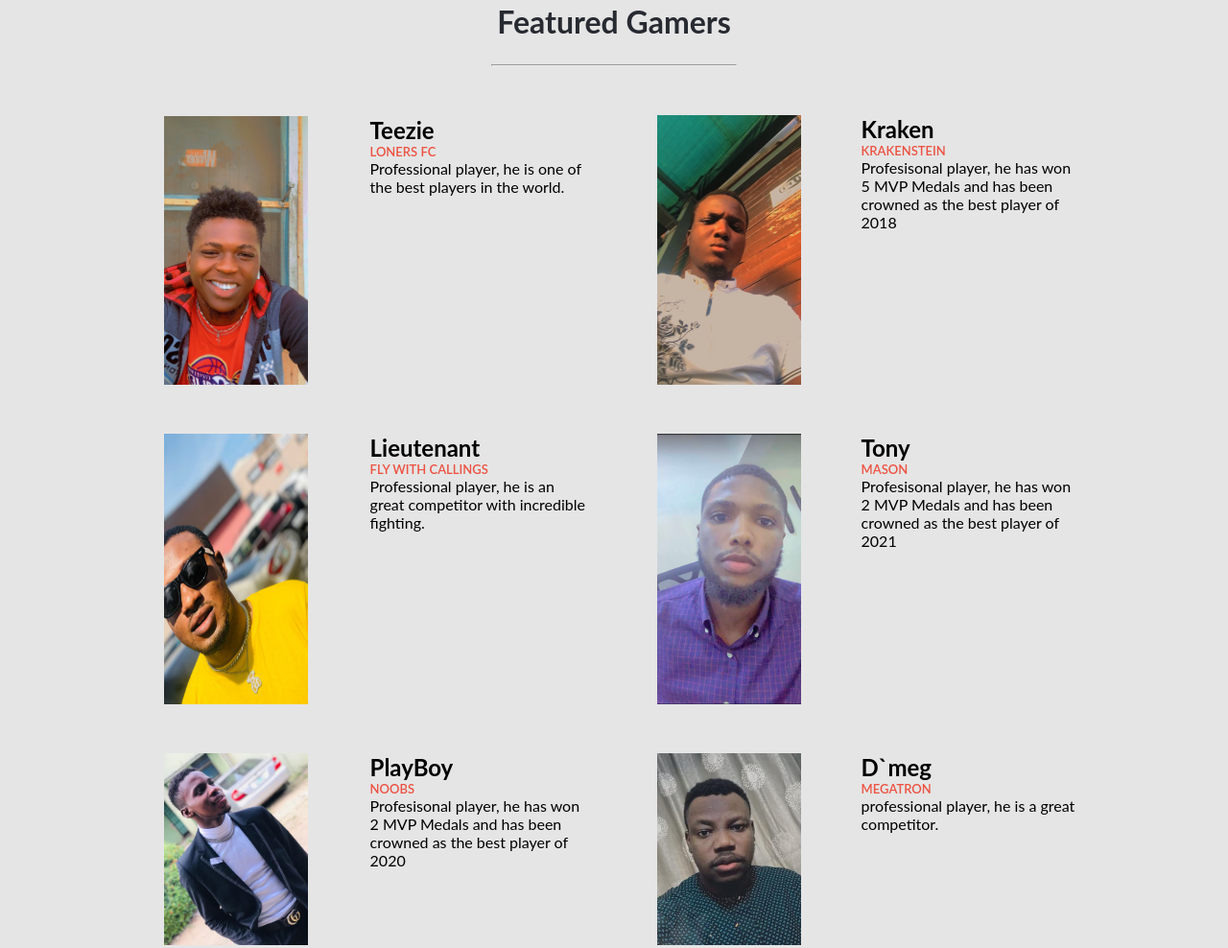
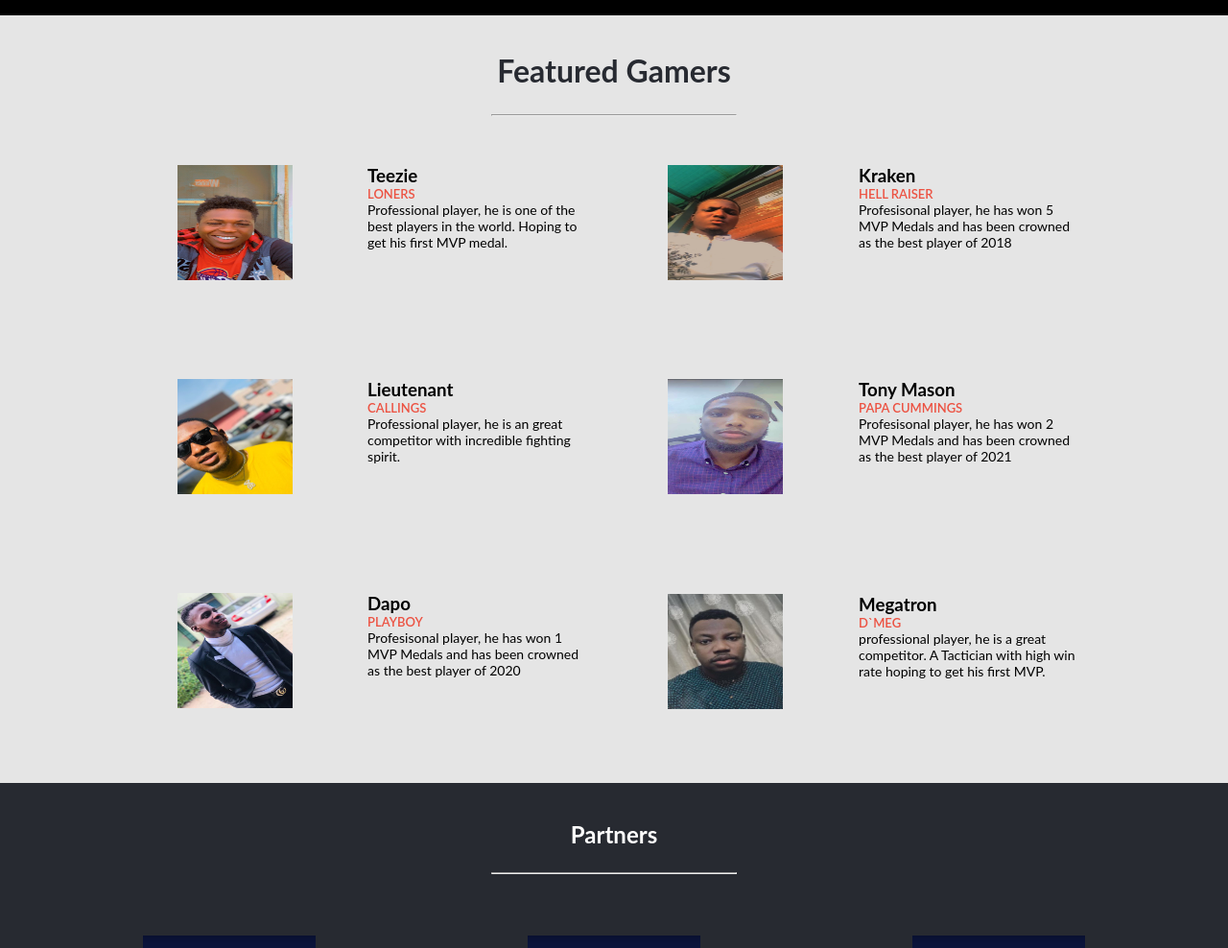
Before and after one commit to Thermiee/Capstone-Project1, a website: page index.html in a window 1280 px wide. Shown: the part 1122-2110 px from the top of the page at 96% size. Drawn offline with Linux system fonts and the light colour scheme; a web font is replaced by a local one.

Commit message:
Fixed color and gamers section according to review

```diff
--- a/main.css
+++ b/main.css
@@ -6,6 +6,7 @@
   padding: 0;
   margin: 0;
   box-sizing: content-box;
+  scroll-behavior: smooth;
 }
 
 body {
@@ -27,6 +28,10 @@ body {
   display: none;
 }
 
+.web-nav :hover {
+  color: #ec5242;
+}
+
 .container > nav {
   text-align: center;
   align-self: center;
@@ -46,6 +51,7 @@ body {
   left: 0;
   background-color: #ec5242;
   opacity: 0.9;
+  transition: 0.5s;
 }
 
 .overlay-content {
@@ -60,6 +66,7 @@ body {
   color: #000;
   font-size: 30px;
   cursor: pointer;
+  filter: blur(0.5);
 }
 
 .overlay a {
@@ -133,6 +140,8 @@ img.img1 {
   font-size: 16px;
   line-height: 24px;
   border: 3px solid white;
+  padding: 2%;
+  background-color: #e5e5e5;
 }
 
 .date {
@@ -170,6 +179,7 @@ img.img1 {
 .gamers {
   display: flex;
   margin: 5%;
+  height: 172px;
 }
 
 .gamers__image {
@@ -248,6 +258,8 @@ hr {
 
 .program-item p {
   padding: 0 4%;
+  color: white;
+  text-align: center;
 }
 
 .program-button {
@@ -299,7 +311,7 @@ footer {
 }
 
 .partners img {
-  width: 25%;
+  width: 15%;
 }
 
 .logo {
@@ -412,6 +424,14 @@ footer {
     grid-template-columns: auto auto;
     padding-right: 10%;
   }
+  img.img1 {
+    width: 120px;
+    height: 120px;
+}
+
+  .long_desc {
+    font-size: 14px;
+  }
 
   .event {
     display: flex;
--- a/main.js
+++ b/main.js
@@ -19,39 +19,39 @@ const gamerSections = document.querySelector('.gamer__sections');
 const gamersList = [
   {
     name: 'Teezie',
-    description: 'Professional player, he is one of the best players in the world.',
+    description: 'Professional player, he is one of the best players in the world. Hoping to get his first MVP medal.',
     imageLink: 'images/p5.jpeg',
-    teamName: ['Loners Fc'],
+    teamName: ['Loners'],
   },
   {
     name: 'Kraken',
     description: 'Profesisonal player, he has won 5 MVP Medals and has been crowned as the best player of 2018',
     imageLink: 'images/p0.jpeg',
-    teamName: ['Krakenstein'],
+    teamName: ['Hell raiser'],
   },
   {
     name: 'Lieutenant',
-    description: 'Professional player, he is an great competitor with incredible fighting.',
+    description: 'Professional player, he is an great competitor with incredible fighting spirit.',
     imageLink: 'images/p1.jpeg',
-    teamName: ['Fly with callings'],
+    teamName: ['Callings'],
   },
   {
-    name: 'Tony',
+    name: 'Tony Mason',
     description: 'Profesisonal player, he has won 2 MVP Medals and has been crowned as the best player of 2021',
     imageLink: 'images/p2.jpeg',
-    teamName: ['Mason'],
+    teamName: ['papa Cummings'],
   },
   {
-    name: 'PlayBoy',
-    description: 'Profesisonal player, he has won 2 MVP Medals and has been crowned as the best player of 2020',
+    name: 'Dapo',
+    description: 'Profesisonal player, he has won 1 MVP Medals and has been crowned as the best player of 2020',
     imageLink: 'images/p3.jpeg',
-    teamName: ['Noobs'],
+    teamName: ['Playboy '],
   },
   {
-    name: 'D`meg',
-    description: 'professional player, he is a great competitor.',
+    name: 'Megatron',
+    description: 'professional player, he is a great competitor. A Tactician with high win rate hoping to get his first MVP.',
     imageLink: 'images/p4.jpeg',
-    teamName: ['Megatron'],
+    teamName: ['D`Meg'],
   },
 ];
 
@@ -63,9 +63,9 @@ for (let i = 0; i < gamersList.length; i += 1) {
             <img src='${gamersList[i].imageLink}' alt='gamer 1' class='img1' />
           </div>
           <div class='gamer__description'>
-            <h2>${gamersList[i].name}</h2>
+            <h3>${gamersList[i].name}</h3>
             <div class='short_desc'>
-              <h4>${gamersList[i].teamName}</h4>
+              <h4> ${gamersList[i].teamName}</h4>
               <span></span>
             </div>
             <div class='long_desc'>
```
Also changed, not shown: 1 other file.
